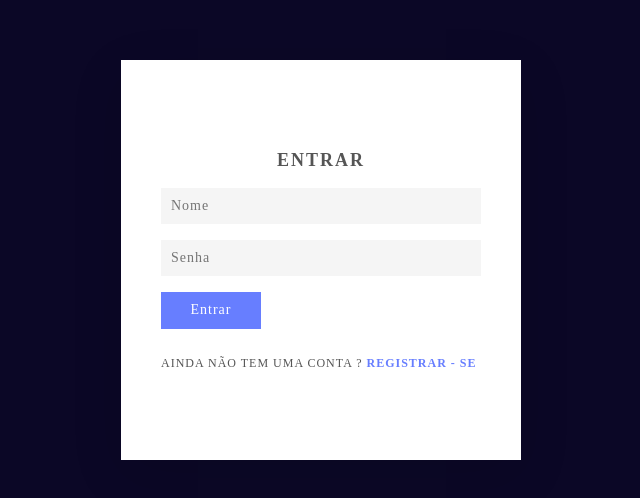
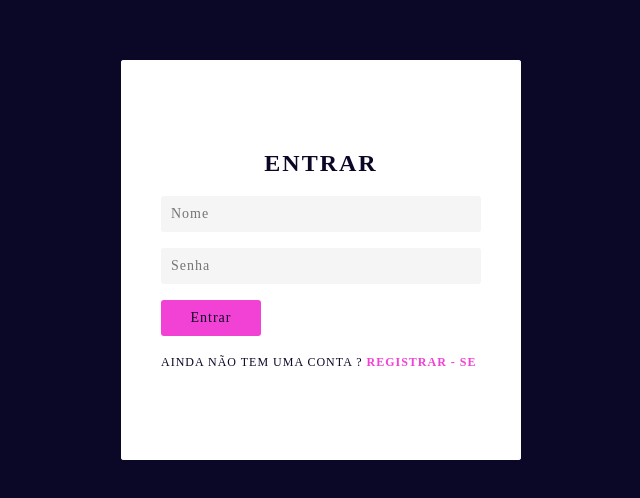
Before and after one commit to ViniCavalcant/SquareSix-FirstSemesterIndividualProject, a plain HTML site: page video_background/video.html in a window 1280 px wide. Shown: the part 960-1458 px from the top of the page, without its empty margins (319-959 px from the left). Drawn offline with Linux system fonts and the light colour scheme.

Commit message:
login aesthetic

```diff
--- a/video_background/src/video.css
+++ b/video_background/src/video.css
@@ -73,7 +73,7 @@
   height: 28px;
   background-color: var(--color-text-white);
   transition: .5s;
-  border-radius: 4px;
+  border-radius: 3px;
 }
 
 .sing .sing_in a:hover{
@@ -150,7 +150,7 @@
   text-transform: uppercase;
   letter-spacing: 1px;
   transition: 1s;
-  border-radius: 4px;
+  border-radius: 3px;
 }
 
 .text a:hover{
@@ -183,7 +183,7 @@ section {
   width: 800px;
   height: 400px;
   background: var(--color-text-white);
-  box-shadow: 0 15px 50px rgba(0, 0, 0, 0.1);
+  border-radius: 3px;
   overflow: hidden;
   max-width: 400px;
 }
@@ -211,14 +211,14 @@ section {
 }
 
 .container .user .formBx form h2 {
-  font-size: 18px;
-  font-weight: 600;
+  font-size: 24px;
+  font-weight: 800;
   text-transform: uppercase;
   letter-spacing: 2px;
   text-align: center;
   width: 100%;
   margin-bottom: 10px;
-  color: #555;
+  color: var(--color-background-primary);
 }
 
 .container .user .formBx form input {
@@ -226,7 +226,7 @@ section {
   width: 100%;
   padding: 10px;
   background: #f5f5f5;
-  color: #333;
+  color: var(--color-background-primary);
   border: none;
   outline: none;
   box-shadow: none;
@@ -234,18 +234,23 @@ section {
   font-size: 14px;
   letter-spacing: 1px;
   font-weight: 300;
+  border-radius: 3px;
 }
 
 .container .user .formBx form input[type='submit'] {
   max-width: 100px;
-  background: #677eff;
-  color: #fff;
+  background: var(--color-text-light);
+  color: var(--color-background-primary);
+  border-radius: 3px;
   cursor: pointer;
   font-size: 14px;
   font-weight: 500;
   letter-spacing: 1px;
   transition: 0.5s;
   width: 100%;
+  display: flex;
+  justify-content: center;
+  align-items: center;
 }
 
 form .signup {
@@ -253,7 +258,7 @@ form .signup {
   margin-top: 20px;
   font-size: 12px;
   letter-spacing: 1px;
-  color: #555;
+  color: var(--color-background-primary);
   text-transform: uppercase;
   font-weight: 300;
 }
@@ -261,7 +266,7 @@ form .signup {
 form .signup a {
   font-weight: 600;
   text-decoration: none;
-  color: #677eff;
+  color: var(--color-text-light);
 }
 
 .signupBx {
```
